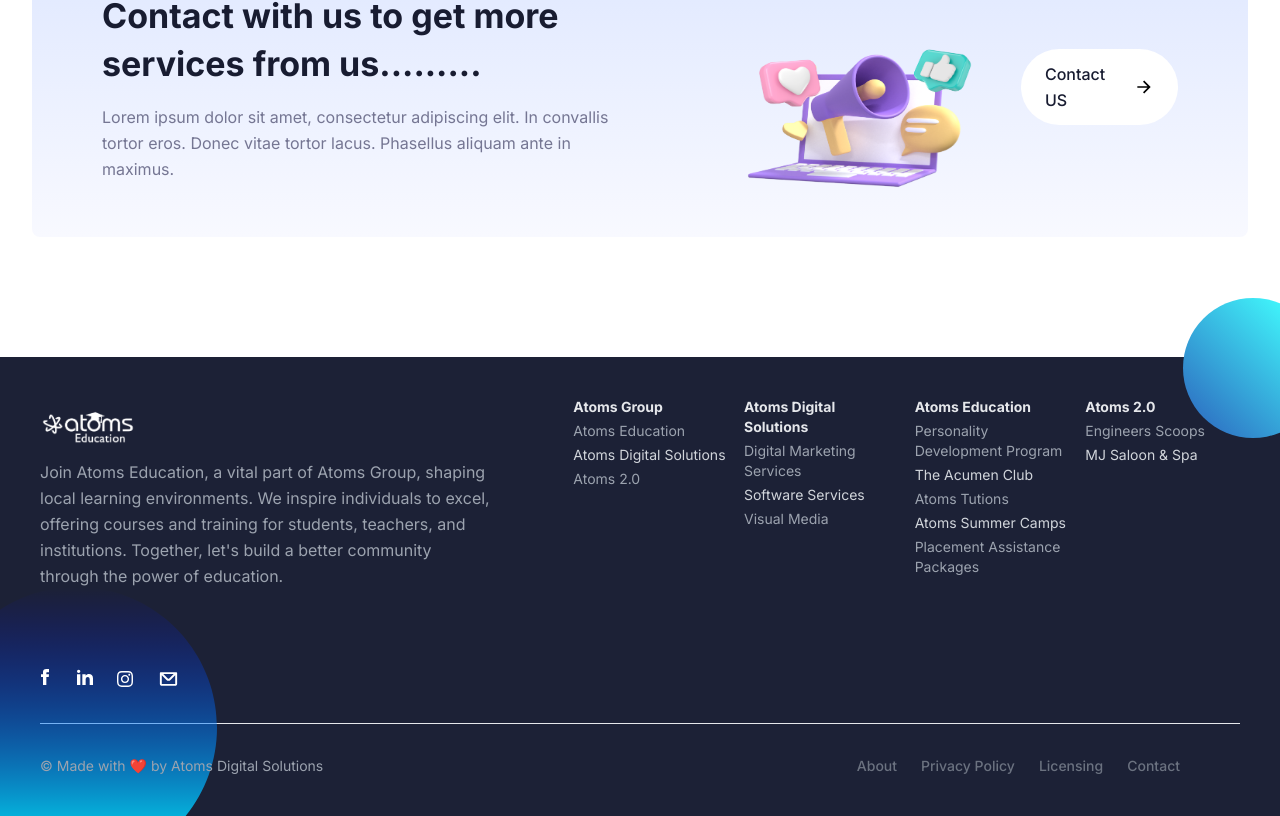
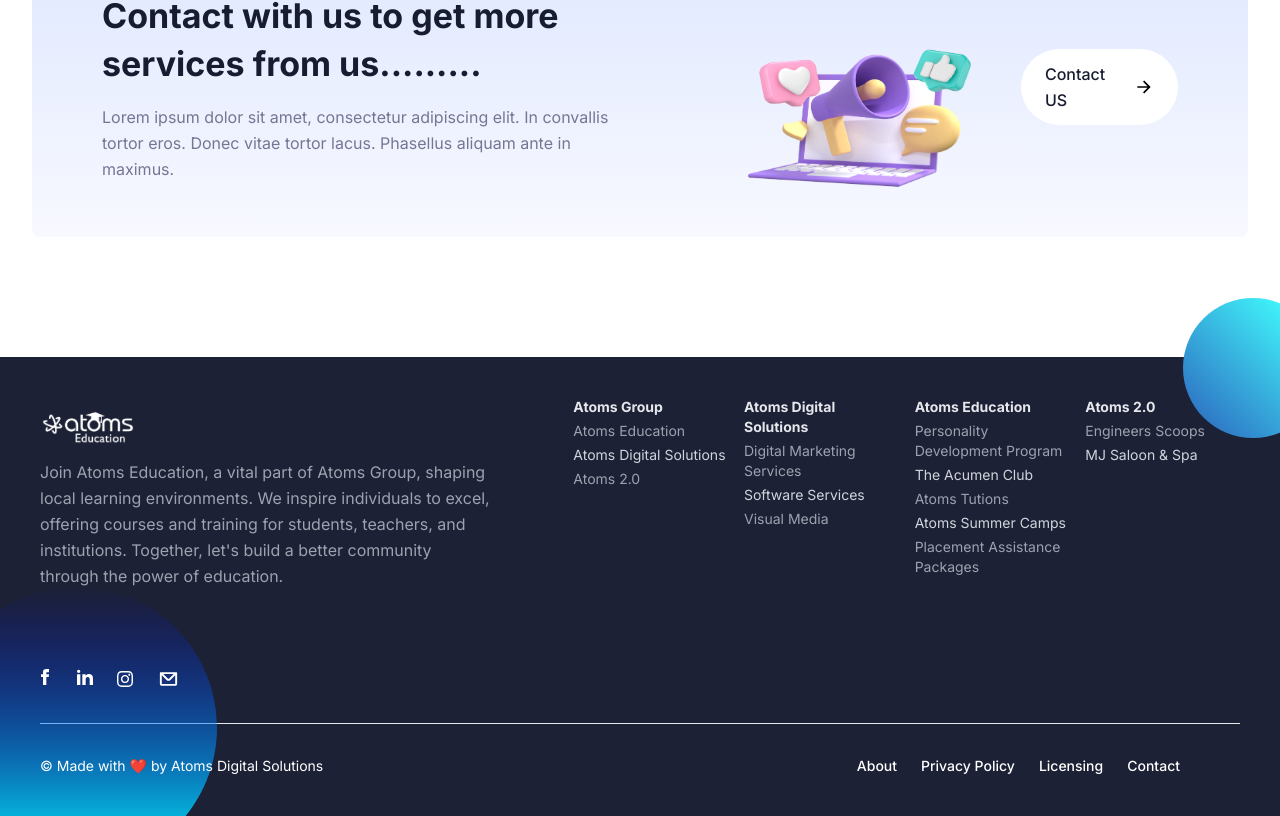
Before and after one commit to VenkataVijayaBhaskar007/atoms_education, a Next.js app: page / in a window 1280 px wide. Shown: the part 4483-5299 px from the top of the page. Built offline with nearby package versions, Linux system fonts and the light colour scheme.

Commit message:
asdfghjkl

```diff
--- a/components/About/index.tsx
+++ b/components/About/index.tsx
@@ -288,6 +288,10 @@
 
 
 
+    <img src="./images/clients/11.png" alt="client-3 logo image" />
+
+
+
 
 
 
--- a/components/Footer/index.tsx
+++ b/components/Footer/index.tsx
@@ -170,12 +170,12 @@
           {/* Bottom area */}
           <hr className="my-6 border-gray-200  dark:border-gray-700 lg:my-8" />
 
-      <div className=" flex flex-col md:flex-row md:justify-between items-center text-sm text-gray-400">
+      <div className=" flex flex-col md:flex-row md:justify-between items-center text-sm text-white">
             <a href="https://atomsdigitalsolutions.atomsgroup.net/" className="order-2 md:order-1 mt-8 md:mt-0 z-999 hover:text-cyan-400"> &copy;   Made with ❤️ by Atoms Digital Solutions </a>
             <div className="order-1 md:order-2 flex mt-4 justify-center sm:mt-0 z-999 mr-0 md:mr-15">
-            <ul className="flex flex-wrap items-center mt-3 text-sm font-medium text-gray-500 dark:text-gray-400 sm:mt-0">
+            <ul className="flex flex-wrap items-center mt-3 text-sm font-medium text-white dark:text-gray-400 sm:mt-0">
         <li>
-            <a href="#" className="hover:underline me-4 md:me-6">About</a>
+            <a href="/#About" className="hover:underline me-4 md:me-6">About</a>
         </li>
         <li>
             <a href="#" className="hover:underline me-4 md:me-6">Privacy Policy</a>
@@ -184,7 +184,7 @@
             <a href="#" className="hover:underline me-4 md:me-6">Licensing</a>
         </li>
         <li>
-            <a href="#" className="hover:underline">Contact</a>
+            <a href="tel:9652185060" className="hover:underline">Contact</a>
         </li>
     </ul>
             </div>
```
Also changed, not shown: public/images/clients/11.png (added).
